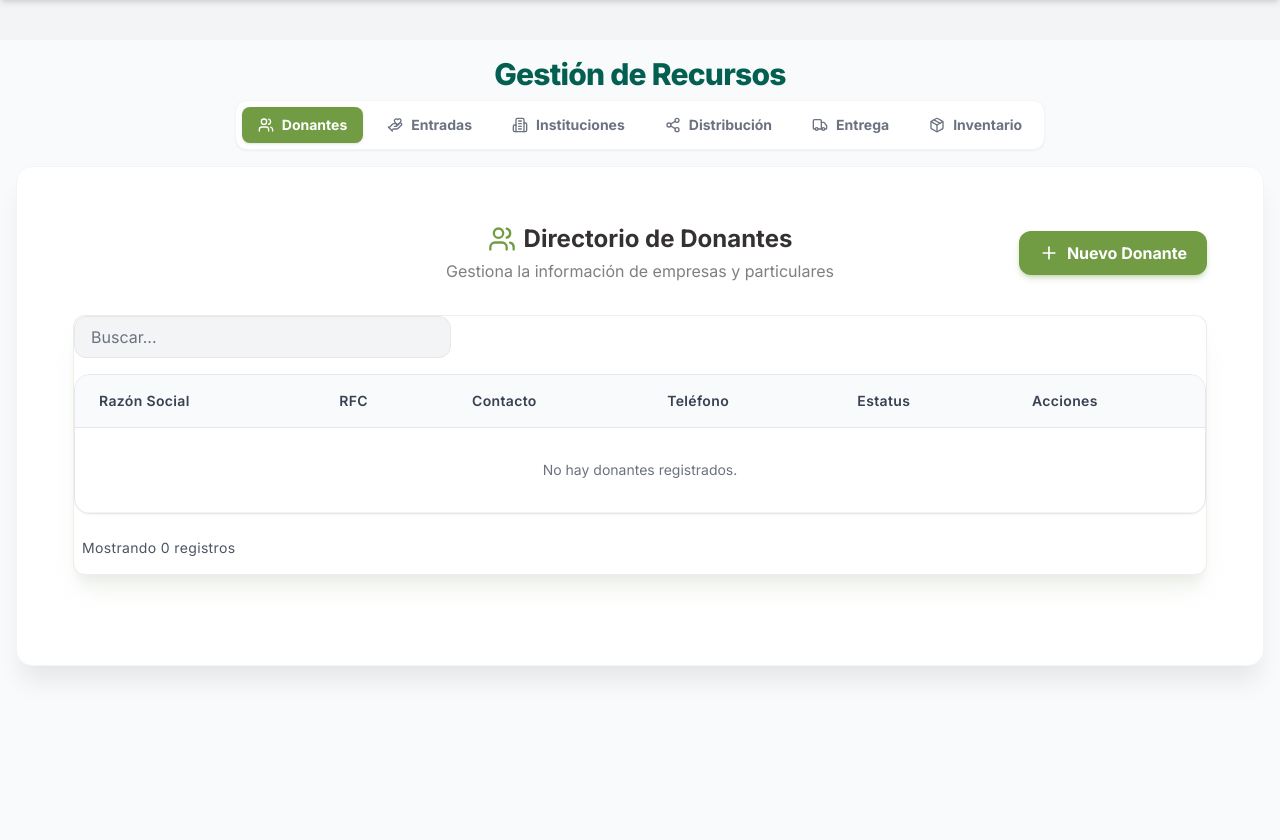
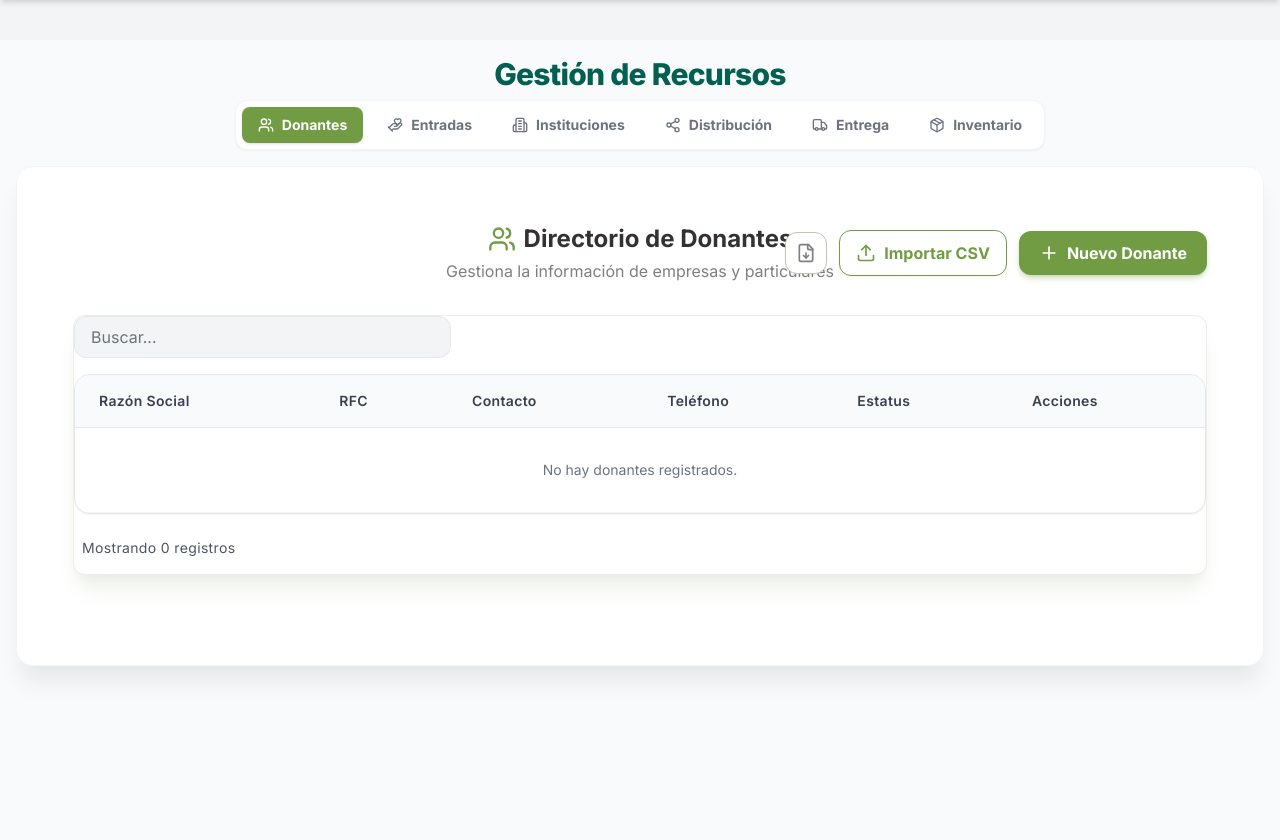
Before and after one commit to moirh/Japem, a Django app: page /donantes/ in a window 1280 px wide. Shown: the part 65-905 px from the top of the page. Run offline with Django 5.2, Linux system fonts and the light colour scheme; the visitor is signed in with stand-in values (Sample User, id 1); data that the repository does not hold is empty; some libraries are stand-ins or nearby versions.

Commit message:
Se agregaron las funcionalidades del codigo original parte 8

```diff
--- a/donantes/urls.py
+++ b/donantes/urls.py
@@ -9,4 +9,6 @@ urlpatterns = [
     path("nuevo/", views.donante_form, name="create"),
     path("<int:pk>/editar/", views.donante_form, name="update"),
     path("<int:pk>/eliminar/", views.donante_delete, name="delete"),
+    path("importar/", views.donante_importar, name="importar"),
+    path("plantilla/", views.donante_plantilla, name="plantilla"),
 ]
--- a/donantes/views.py
+++ b/donantes/views.py
@@ -1,5 +1,13 @@
+import csv
+import io
+import unicodedata
+
+from django.contrib import messages
 from django.contrib.auth.decorators import login_required
-from django.shortcuts import get_object_or_404, render
+from django.db import transaction
+from django.http import HttpResponse
+from django.shortcuts import get_object_or_404, redirect, render
+from django.views.decorators.http import require_POST
 
 from accounts.permissions import can_edit_donativos
 
@@ -54,3 +62,136 @@ def donante_delete(request, pk):
     return render(
         request, "donantes/_table.html", {"donantes": donantes, "can_edit": can_edit}
     )
+
+# Importar CSV de Donantes (botón "Importar CSV" de DonantesTable.tsx)
+
+COLUMNAS_CSV = [
+    "razon_social", "rfc", "regimen_fiscal", "direccion", "cp",
+    "contacto", "email", "telefono", "telefono_secundario", "estatus",
+]
+# Largo máximo de cada columna en la tabla `donantes`
+LARGO_MAX = {"telefono_secundario": 20, "estatus": 20}
+
+
+def _normalizar(texto):
+    """'Razón Social' -> 'razon_social' (sin acentos, minúsculas, con _)."""
+    texto = unicodedata.normalize("NFKD", texto or "").encode("ascii", "ignore").decode()
+    return "_".join(texto.strip().lower().replace("-", " ").split())
+
+
+def _normalizar_estatus(valor):
+    v = _normalizar(valor)
+    if v.startswith("perm"):
+        return Donante.Estatus.PERMANENTE
+    if v.startswith("unica") or v.startswith("una"):
+        return Donante.Estatus.UNICA_VEZ
+    return Donante.Estatus.EVENTUAL
+
+
+def _leer_csv(archivo):
+    """Lee el CSV aceptando UTF-8 o Latin-1 (Excel) y separador , o ;"""
+    crudo = archivo.read()
+    for codificacion in ("utf-8-sig", "latin-1"):
+        try:
+            texto = crudo.decode(codificacion)
+            break
+        except UnicodeDecodeError:
+            continue
+    try:
+        dialecto = csv.Sniffer().sniff(texto[:2048], delimiters=",;")
+    except csv.Error:
+        dialecto = csv.excel
+    return list(csv.reader(io.StringIO(texto), dialecto))
+
+
+@login_required
+@require_POST
+def donante_importar(request):
+    """CSV con encabezados en la primera fila. Columnas (en cualquier orden):
+    razon_social (obligatoria), rfc, regimen_fiscal, direccion, cp, contacto,
+    email, telefono, telefono_secundario, estatus.
+    Se omiten filas sin razón social y donantes que ya existen (mismo RFC o
+    misma razón social), para no duplicar si se sube dos veces el archivo."""
+    if not can_edit_donativos(request.user):
+        messages.error(request, "No tienes permisos para importar donantes.")
+        return redirect("donantes:list")
+
+    archivo = request.FILES.get("archivo")
+    if not archivo or not archivo.name.lower().endswith(".csv"):
+        messages.error(request, "Formato incorrecto. Por favor sube un archivo .CSV")
+        return redirect("donantes:list")
+
+    try:
+        filas = _leer_csv(archivo)
+    except Exception:
+        messages.error(request, "No se pudo procesar el archivo.")
+        return redirect("donantes:list")
+
+    if len(filas) < 2:
+        messages.error(request, "El archivo está vacío o solo tiene encabezados.")
+        return redirect("donantes:list")
+
+    encabezados = [_normalizar(h) for h in filas[0]]
+    if "razon_social" not in encabezados:
+        messages.error(
+            request,
+            "La primera fila debe tener los encabezados: " + ", ".join(COLUMNAS_CSV),
+        )
+        return redirect("donantes:list")
+    indice = {col: encabezados.index(col) for col in COLUMNAS_CSV if col in encabezados}
+
+    rfcs = set(Donante.objects.exclude(rfc__isnull=True).exclude(rfc="").values_list("rfc", flat=True))
+    nombres = set(Donante.objects.values_list("razon_social", flat=True))
+
+    creados, omitidos = 0, 0
+    with transaction.atomic():
+        for fila in filas[1:]:
+            datos = {}
+            for col, i in indice.items():
+                valor = fila[i].strip() if i < len(fila) else ""
+                datos[col] = valor[: LARGO_MAX.get(col, 255)]
+
+            razon = datos.get("razon_social", "").upper()
+            rfc = datos.get("rfc", "").upper()
+            if not razon or razon in nombres or (rfc and rfc in rfcs):
+                omitidos += 1
+                continue
+
+            Donante.objects.create(
+                razon_social=razon,
+                rfc=rfc or None,
+                regimen_fiscal=datos.get("regimen_fiscal") or None,
+                direccion=datos.get("direccion") or None,
+                cp=datos.get("cp") or None,
+                contacto=datos.get("contacto", ""),
+                email=datos.get("email") or None,
+                telefono=datos.get("telefono") or None,
+                telefono_secundario=datos.get("telefono_secundario") or None,
+                estatus=_normalizar_estatus(datos.get("estatus", "")),
+            )
+            nombres.add(razon)
+            if rfc:
+                rfcs.add(rfc)
+            creados += 1
+
+    texto = f"Se importaron {creados} donante{'s' if creados != 1 else ''} exitosamente."
+    if omitidos:
+        texto += f" Se omitieron {omitidos} (sin razón social o ya registrados)."
+    messages.success(request, texto)
+    return redirect("donantes:list")
+
+
+@login_required
+def donante_plantilla(request):
+    """Descarga un CSV de ejemplo con los encabezados correctos."""
+    response = HttpResponse(content_type="text/csv; charset=utf-8")
+    response["Content-Disposition"] = 'attachment; filename="plantilla_donantes.csv"'
+    response.write("\ufeff")  # BOM para que Excel respete los acentos
+    escritor = csv.writer(response)
+    escritor.writerow(COLUMNAS_CSV)
+    escritor.writerow([
+        "Empresa Ejemplo S.A. de C.V.", "EEJ010101AAA", "601 - General de Ley Personas Morales",
+        "Av. Reforma 123, CDMX", "06600", "Juan Pérez", "contacto@ejemplo.com",
+        "5555555555", "", "Eventual",
+    ])
+    return response
--- a/templates/donantes/list.html
+++ b/templates/donantes/list.html
@@ -18,6 +18,24 @@
 
     {% if can_edit %}
     <div class="lg:absolute lg:right-0 lg:top-1/2 lg:-translate-y-1/2 flex items-center gap-3">
+      {# Descargar plantilla CSV #}
+      <a href="{% url 'donantes:plantilla' %}" title="Descargar plantilla CSV"
+         class="cursor-pointer bg-white border border-[#c0c6b6] text-[#817e7e] hover:text-[#719c44] hover:border-[#719c44] hover:bg-[#f2f5f0] p-2.5 rounded-xl flex items-center shadow-sm transition-all active:scale-95">
+        <svg width="20" height="20" viewBox="0 0 24 24" fill="none" stroke="currentColor" stroke-width="2" stroke-linecap="round" stroke-linejoin="round"><path d="M15 2H6a2 2 0 0 0-2 2v16a2 2 0 0 0 2 2h12a2 2 0 0 0 2-2V7Z"/><path d="M14 2v4a2 2 0 0 0 2 2h4"/><path d="M12 18v-6"/><path d="m9 15 3 3 3-3"/></svg>
+      </a>
+
+      {# Importar CSV #}
+      <form method="post" action="{% url 'donantes:importar' %}" enctype="multipart/form-data">
+        {% csrf_token %}
+        <label title="Importar CSV"
+               class="cursor-pointer bg-white border border-[#719c44] text-[#719c44] hover:bg-[#f2f5f0] px-4 py-2.5 rounded-xl flex items-center gap-2 shadow-sm font-bold transition-all active:scale-95">
+          <svg width="20" height="20" viewBox="0 0 24 24" fill="none" stroke="currentColor" stroke-width="2" stroke-linecap="round" stroke-linejoin="round"><path d="M21 15v4a2 2 0 0 1-2 2H5a2 2 0 0 1-2-2v-4"/><polyline points="17 8 12 3 7 8"/><line x1="12" x2="12" y1="3" y2="15"/></svg>
+          <span class="hidden sm:inline">Importar CSV</span>
+          <input type="file" name="archivo" accept=".csv" onchange="this.form.submit()" class="hidden">
+        </label>
+      </form>
+
+      {# Nuevo Donante #}
       <button type="button"
               @click="modalOpen = true"
               hx-get="{% url 'donantes:create' %}"
```
